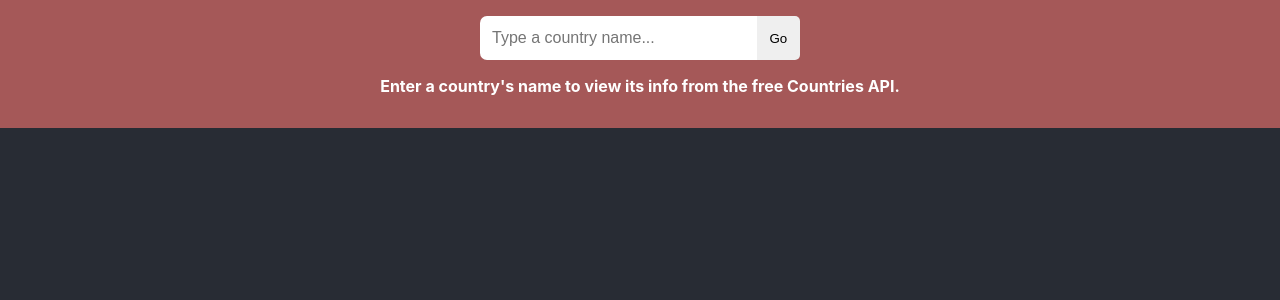
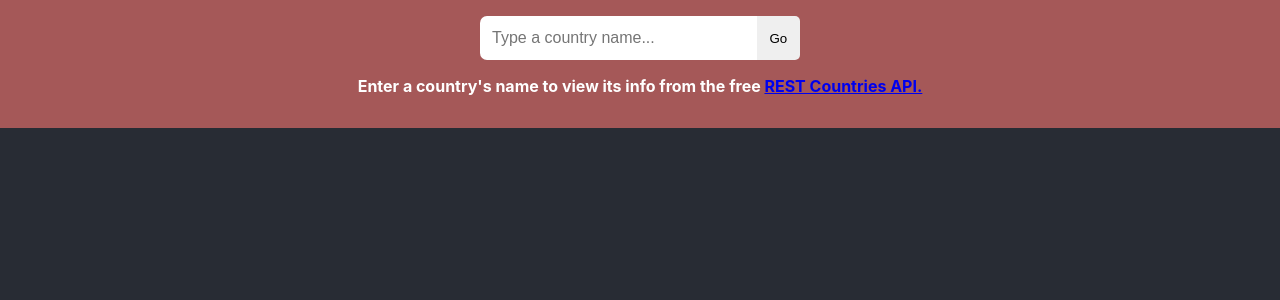
Before and after one commit to dknific/country-fact-viewer, a React (Create React App) app: page / in a window 1280 px wide. Shown: the top 300 px of the page. Built offline with nearby package versions, Linux system fonts and the light colour scheme.

Commit message:
005 - Minor code cleanup

```diff
--- a/public/index.html
+++ b/public/index.html
@@ -24,7 +24,7 @@
       work correctly both with client-side routing and a non-root public URL.
       Learn how to configure a non-root public URL by running `npm run build`.
     -->
-    <title>React App</title>
+    <title>Country Fact Viewer</title>
   </head>
   <body>
     <noscript>You need to enable JavaScript to run this app.</noscript>
--- a/src/App.tsx
+++ b/src/App.tsx
@@ -231,7 +231,11 @@ function App() {
           <input type="submit" value="Go" />
         </form>
 
-        <p>Enter a country's name to view its info from the free Countries API.</p>
+        <p>
+          Enter a country's name to view its info from the free <a href="https://restcountries.com/" target="_blank" rel="noreferrer">
+             REST Countries API.
+          </a>
+        </p>
       </div>
 
       {!isLoading && activeCountry.name === null && options[0].name !== null && renderCountrySelect()}
--- a/src/styles/App.scss
+++ b/src/styles/App.scss
@@ -45,8 +45,10 @@
     width: 100%;
 
     .content {
-      h1 {
-        margin-left: 16px;
+      margin: 16px;
+
+      .divider {
+        margin-bottom: 16px;
       }
 
       .countryOptionContainer {
@@ -109,6 +111,7 @@
       flex-direction: column;
       justify-content: center;
       align-items: center;
+      padding: 16px 0;
 
       .searchBar {
         width: 320px
@@ -118,10 +121,13 @@
     .content {
       width: 500px;
       margin: auto;
-      padding: 16px;
+      padding: 16px 0;
     }
 
     .countrySelectContainer {
+      display: flex;
+      justify-content: center;
+
       .content {
         h1 {
           font-size: 48px;
```
